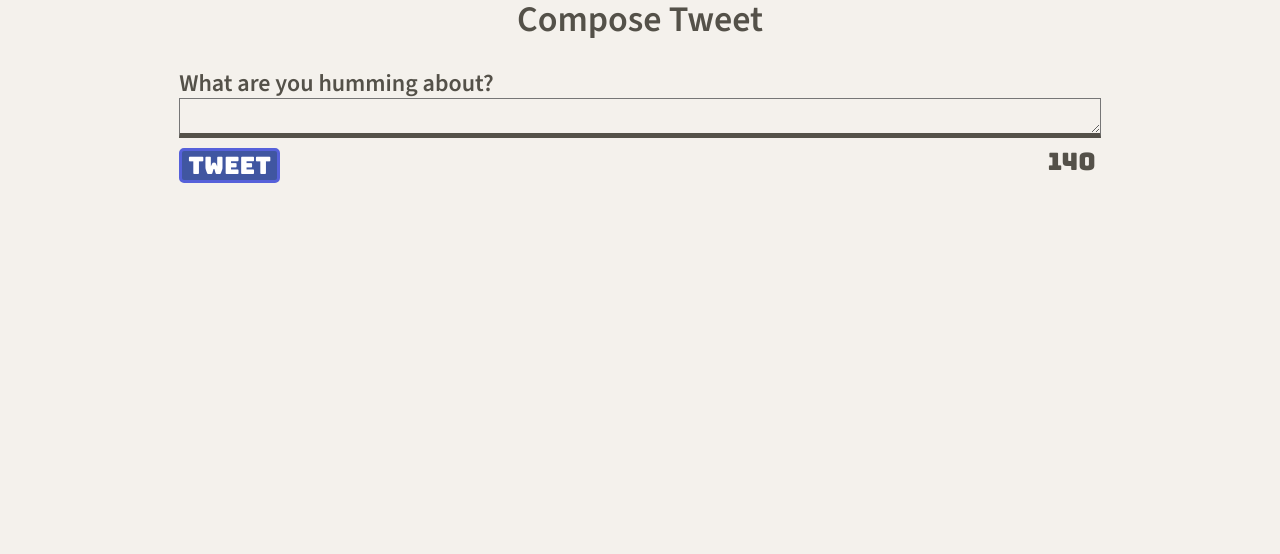
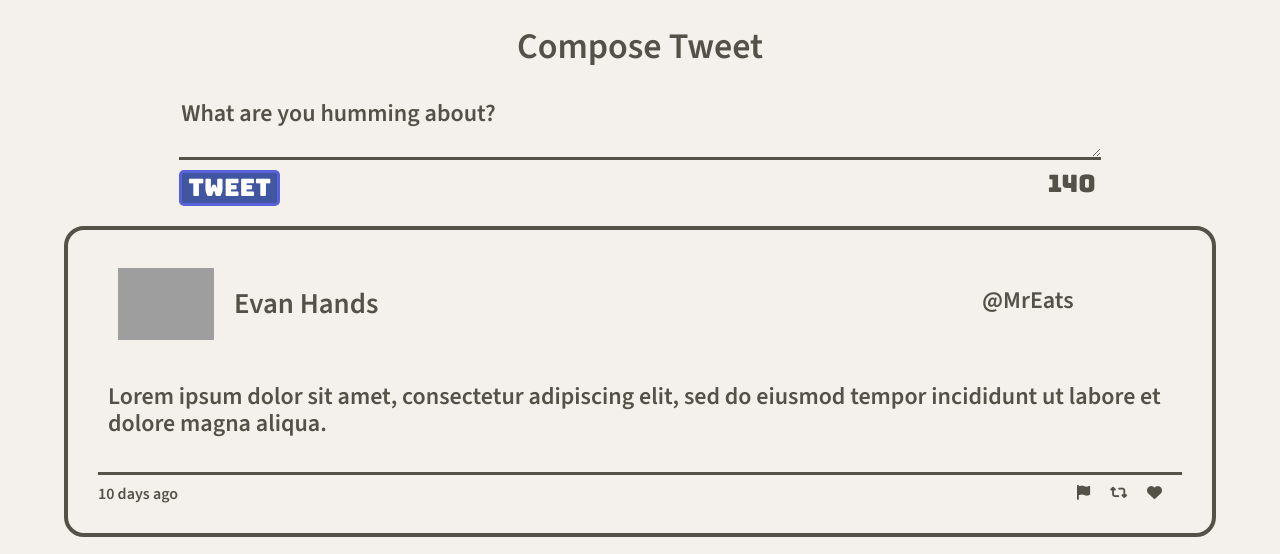
Before and after one commit to Hands-on-robotics/tweeter, a website: page public/index.html in a window 1280 px wide. Shown: the part 431-985 px from the top of the page. Before the commit the page ends 800 px from the top, so only its background shows below. Drawn offline with nearby package versions, Linux system fonts and the light colour scheme; grey boxes are pictures that could not be loaded.

Commit message:
created tweet template

```diff
--- a/public/index.html
+++ b/public/index.html
@@ -14,6 +14,7 @@
 
     <!-- Icons -->
     <link rel="stylesheet" href="https://cdnjs.cloudflare.com/ajax/libs/font-awesome/6.4.2/css/all.min.css">
+    <a href="https://www.flaticon.com/free-stickers/people" title="people stickers">People stickers created by Stickers - Flaticon</a>
 
     <!-- App CSS -->
     <link rel="stylesheet" href="/styles/layout.css" type="text/css" />
@@ -26,6 +27,9 @@
 
     <!-- New-Tweet -->
     <link rel="stylesheet" href="/styles/new-tweet.css" type="text/css">
+
+    <!-- Tweet-Display -->
+    <link rel="stylesheet" href="/styles/tweet-display.css" type="text/css">
 
     <!-- External JS -->
     <script src="https://ajax.googleapis.com/ajax/libs/jquery/3.4.1/jquery.min.js"></script>
@@ -60,20 +64,35 @@
             <h2>Evan Hands</h2>
         </div>
       </div>
-  </header>
+    </header>
 
     <!-- Page-specific (main) content here -->
     <main class="container">
       <section class="new-tweet">
         <h2>Compose Tweet</h2>
         <form id="tweet-form" method="post" action="/tweets/">
-          <label for="tweet-text">What are you humming about?</label>
-          <textarea name="text" id="tweet-text"></textarea>
+          <textarea placeholder="What are you humming about?" name="text" id="tweet-text"></textarea>
           <div id="below-tweet-input">
             <button id="tweet-button" type="submit">Tweet</button>
             <output name="counter" class="counter" for="tweet-text">140</output>
           </div>
         </form>
+        <div class="tweet-container">
+          <header class="tweet-header"><img src="https://i.imgur.com/nlhLi3I.png">
+            <div class="user-info">
+              <div class="username">Evan Hands</div>
+              <div class="user-tag">@MrEats</div></header>
+              <article class="tweet">
+                <p>Lorem ipsum dolor sit amet, consectetur adipiscing elit, sed do eiusmod tempor incididunt ut labore et dolore magna aliqua.</p>
+              </article>
+              <footer>
+                <p class="date template">10 days ago</p>
+                <i class="fa-solid fa-flag"></i>
+                <i class="fa-solid fa-retweet"></i>
+                <i class="fa-solid fa-heart"></i>
+              </footer>
+            </div>
+          </div>
       </section>
     </main>
   </body>
--- a/public/scripts/composer-char-counter.js
+++ b/public/scripts/composer-char-counter.js
@@ -1,3 +1,17 @@
 $(document).ready(function() {
+  const $textarea = $('.new-tweet textarea');
 
+  $textarea.on('input', function() {
+    const $counter = $('.counter');
+    const inputLength = $(this).val().length;
+    const maxCharacters = 140;
+    const characterCounter = maxCharacters - inputLength;
+
+    if (characterCounter < 0) {
+      $counter.css('color', 'red');
+    } else if (characterCounter >= 0) {
+      $counter.css('color', '#545149');
+    }
+    $counter.text(characterCounter);
+  });
 });
--- a/public/styles/layout.css
+++ b/public/styles/layout.css
@@ -3,7 +3,7 @@
  * https://css-tricks.com/international-box-sizing-awareness-day/
  * Do not modify these two selectors, please
  */
-html {
+ html {
   box-sizing: border-box;
 }
 *, *:before, *:after {
--- a/public/styles/new-tweet.css
+++ b/public/styles/new-tweet.css
@@ -6,18 +6,18 @@
 }
 
 #tweet-text {
-  border-bottom: 5px solid #545149;
-  height: 40px;
+  border: none;
+  border-bottom: 3px solid #545149;
   width: 100%;
   background-color: #f4f1ec;
   margin-bottom: 10px;
+  color: #545149;
+  font-weight: 600;
 }
 
-label {
-  display: flex;
-  justify-content: left;
+#tweet-text::placeholder {
   font-weight: 600;
-  width: 100%;
+  color: #545149;
 }
 
 #tweet-form {
--- /dev/null
+++ b/public/styles/tweet-display.css
@@ -0,0 +1,66 @@
+
+.tweet-container {
+  margin: 20px;
+  border: 4px solid #545149;
+  border-radius: 20px;
+  width: 100%;
+  padding: 30px;
+}
+
+.tweet-header {
+  display: flex;
+  height: 49px;
+  margin: 20px;
+  padding: 0px;
+  width: 90%;
+  background-color: #f4f1ec;
+  background-image: none;
+  border: none;
+}
+
+.user-info {
+  display: flex;
+  justify-content: space-between;
+  margin: 0 20px;
+  width: 100%;
+}
+
+.username {
+  font-size: larger;
+  font-weight: 500;
+}
+
+.tweet-header img {
+  width: 96px;
+  margin: 0px;
+}
+
+.tweet-container article {
+  border-bottom: 3px solid #545149;
+  width: 100%;
+  background-color: #f4f1ec;
+  color: #545149;
+  font-weight: 600;
+  padding: 10px;
+}
+
+.tweet-container footer {
+  border: none;
+  display: flex;
+  justify-content: right;
+  margin-top: 10px;
+  width: 100%;
+}
+
+.tweet-container i {
+  margin-right: 20px;
+  font-size: 15px;
+}
+
+.tweet-container .date {
+  display: flex;
+  justify-content: left;
+  font-size: medium;
+  width: 100%;
+  margin: 0;
+}
--- a/server/data-files/initial-tweets.json
+++ b/server/data-files/initial-tweets.json
@@ -8,7 +8,7 @@
     "content": {
       "text": "If I have seen further it is by standing on the shoulders of giants"
     },
-    "created_at": 1696901873592
+    "created_at": 1697061310726
   },
   {
     "user": {
@@ -19,6 +19,6 @@
     "content": {
       "text": "Je pense , donc je suis"
     },
-    "created_at": 1696988273592
+    "created_at": 1697147710726
   }
 ]
--- a/server/routes/tweets.js
+++ b/server/routes/tweets.js
@@ -1,6 +1,6 @@
 "use strict";
 
-const userHelper    = require("../lib/util/user-helper")
+const userHelper    = require("../lib/util/user-helper");
 
 const express       = require('express');
 const tweetsRoutes  = express.Router();
@@ -43,4 +43,4 @@ module.exports = function(DataHelpers) {
 
   return tweetsRoutes;
 
-}
+};
```
